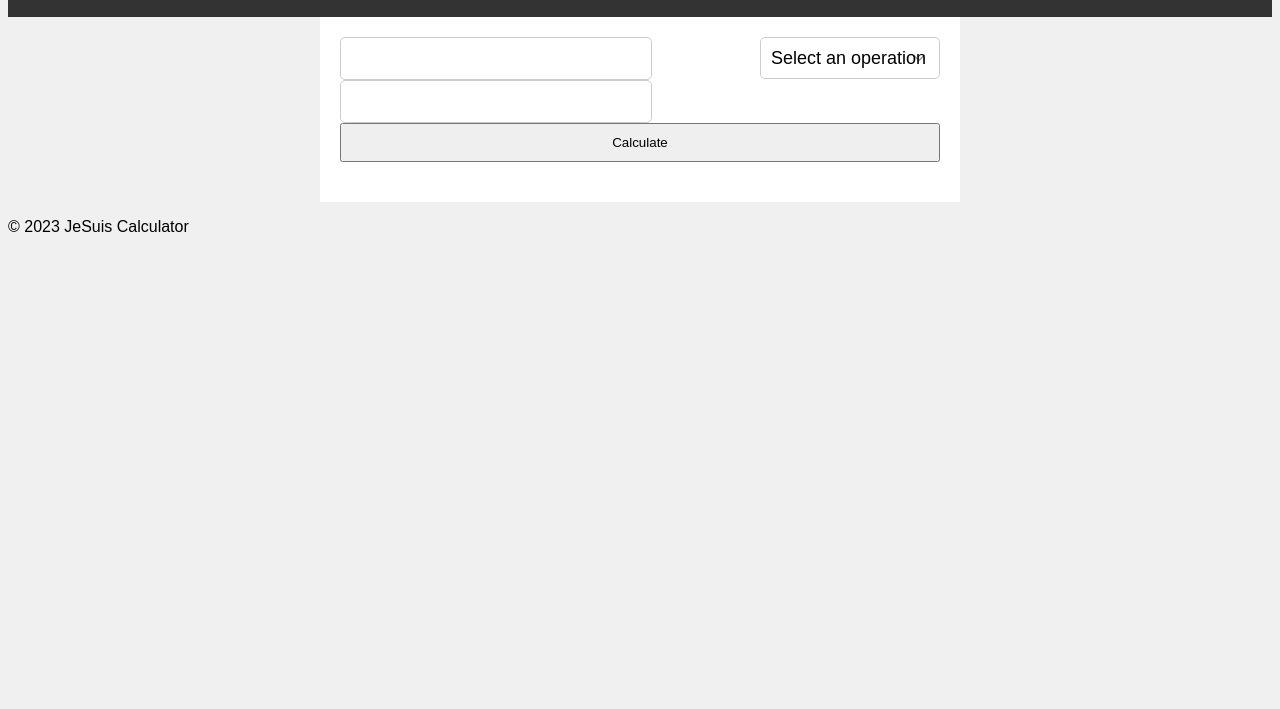
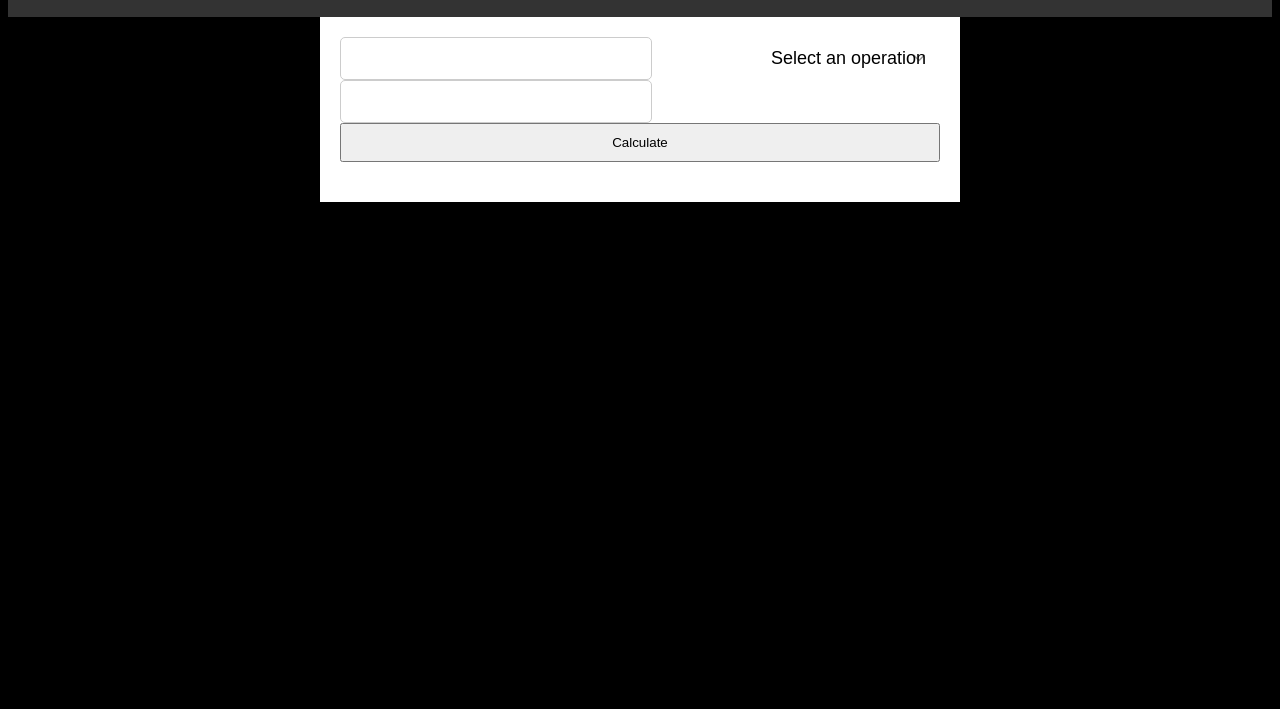
Before and after one commit to JeSuisMan/JeSuis-Calculator, a plain HTML site: page index.html in a window 1280 px wide. Shown: the part 91-800 px from the top of the page. Drawn offline with Linux system fonts and the light colour scheme.

Commit message:
Update style.css

```diff
--- a/style.css
+++ b/style.css
@@ -36,7 +36,7 @@ form input[type="number"] {
 form select {
   width: 30%;
   padding: 10px;
-  border: 1px solid #ccc;
+  border: 1px solid #fff;
   border-radius: 5px;
   font-size: 18px;
   appearance: none;
@@ -45,6 +45,11 @@ form select {
   background-size: 20px;
 }
 
+body {
+  background-color: #000; /* replace with your desired color */
+}
+
+
 form button[type="submit"] {
   width: 100%;
   padding: 10px;
```
